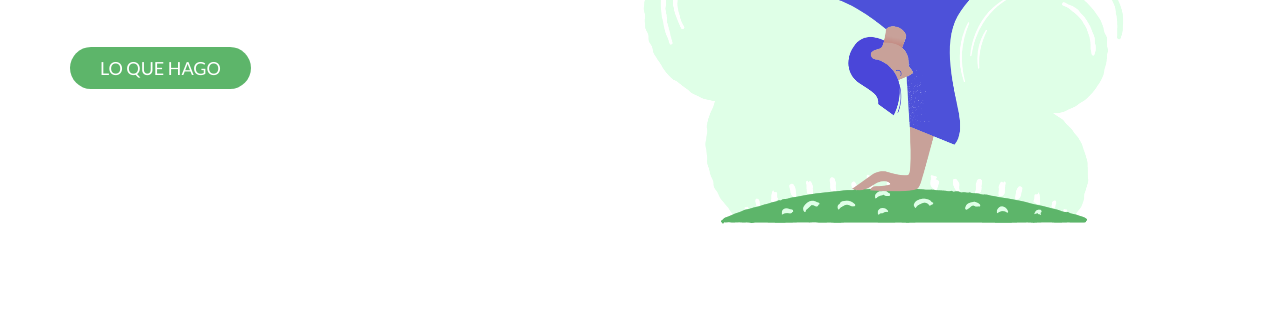
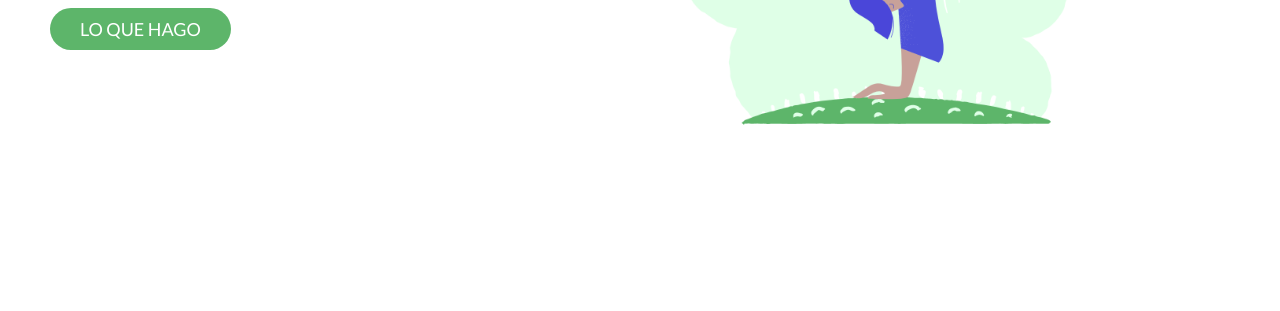
Before and after one commit to maarcf/portfolio, a plain HTML site: page index.html in a window 1280 px wide. Shown: the part 491-802 px from the top of the page. Drawn offline with nearby package versions, Linux system fonts and the light colour scheme.

Commit message:
saqué el hight en vh de la sección principal porque daba problemas al achicar la web.

```diff
--- a/index.html
+++ b/index.html
@@ -20,10 +20,10 @@
         <li class="indice-navegacion-superior"><a href="proyectos">PROYECTOS</a></li>
         <li class="indice-navegacion-superior"><a href="#contacto"><button class="web-boton">CONTACTO</button></a></li>
       </ul>
+      <div class="menu-celular">
+        <i class="fas fa-bars"></i>
+      </div>
     </nav>
-    <div class="menu-celular">
-      <i class="fas fa-bars"></i>
-    </div>
   </header>
 
   <!-- Sección Principal -->
--- a/style.css
+++ b/style.css
@@ -81,9 +81,8 @@ header {
         SECCIÓN PRINCIPAL
 ==================================*/
 #seccion-principal {
-  margin: 20px 50px 50px 70px;
+  margin: 50px;
   display: flex;
-  height: 80vh; /*Como el header está ocupando espacio de la pantalla, si pongo el 100vh no entra la imagen en la pantalla*/
 }
 
 .contenedor-informacion-seccion-principal {
@@ -93,6 +92,7 @@ header {
   font-weight: 900;
   letter-spacing: 2px;
   line-height: 1.4;
+  width: 45%;
 }
 
 .texto-arriba-del-titulo-principal {
@@ -126,9 +126,10 @@ header {
 
 .contenedor-imagen-seccion-principal {
   display: flex;
+  width: 50%;
 }
 
 .imagen-seccion-principal {
-  width: 700px;
+  width: 100%;
   height: auto;
 }
```
